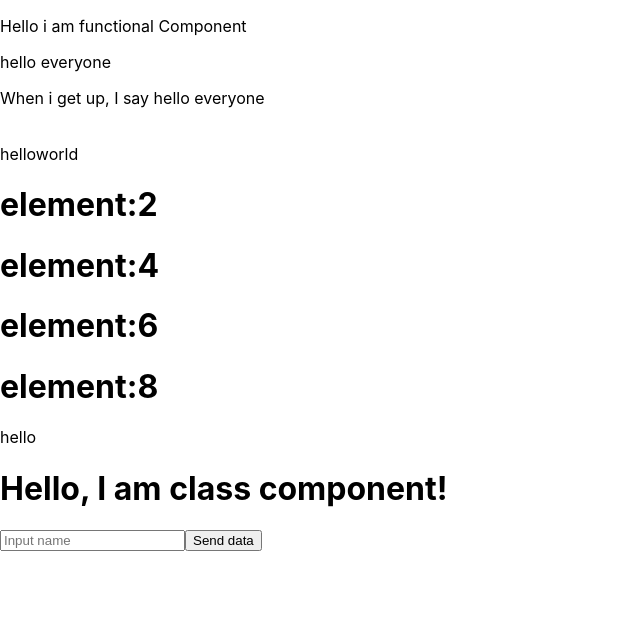
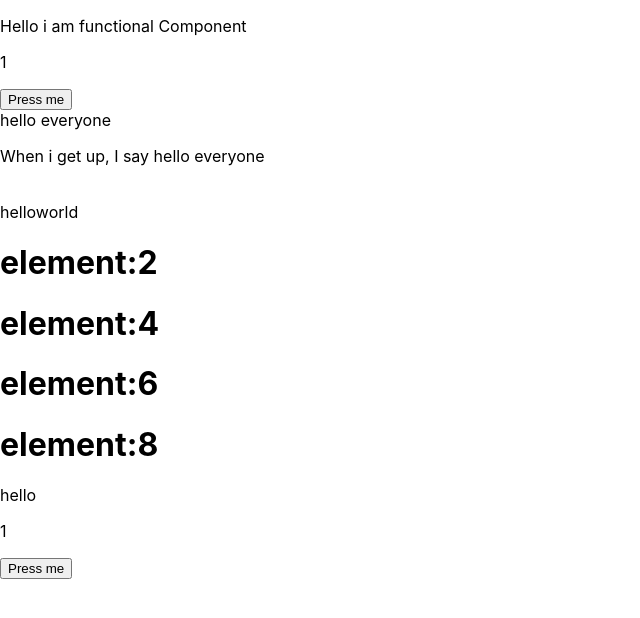
Before and after one commit to blackNumberThree/npm, a React (Create React App) app: page / in a window 1280 px wide. Shown: the top 618 px of the page, without its empty margins (0-640 px from the left). Built offline with nearby package versions, Linux system fonts and the light colour scheme.

Commit message:
add wrong state

```diff
--- a/src/App/ClassComponent.jsx
+++ b/src/App/ClassComponent.jsx
@@ -1,24 +1,48 @@
-import React, { Component } from "react";
+// import React, { Component } from "react";
+
+// export class ClassComponent extends Component {
+//   // state = { somevalue: 32 };
+//   // nameRef = React.createRef();
+//   // handlerSubmit = (event) => {
+//   //   event.preventDefault();
+//   //   let input = this.nameRef.current;
+//   //   console.log(input);
+//   // };
+//   render() {
+//     return (
+//       <>
+//         <h1>Hello, I am class component!</h1>
+//         {/* <input
+//           type="text"
+//           placeholder="Input name"
+//           ref={this.nameRef}
+//           required
+//         />
+//         <input type="submit" value="Send data" onClick={this.handlerSubmit} /> */}
+//       </>
+//     );
+//   }
+// }
+
+import { Component } from "react";
 
 export class ClassComponent extends Component {
-  state = { somevalue: 32 };
-  nameRef = React.createRef();
-  handlerSubmit = (event) => {
-    event.preventDefault();
-    let input = this.nameRef.current;
-    console.log(input);
-  };
+  state = { number: 1 };
+
+  iterator() {
+    console.log(this);
+    // this.setState({ number: 2 });
+  }
+
   render() {
     return (
       <>
-        <h1>Hello, I am class component!</h1>
-        <input
-          type="text"
-          placeholder="Input name"
-          ref={this.nameRef}
-          required
-        />
-        <input type="submit" value="Send data" onClick={this.handlerSubmit} />
+        <p>{this.state.number}</p>
+        <button onClick={this.iterator}>Press me</button>
+
+        {/* <p>Hello I am ClassComponent</p>
+        <br />
+        <p>Hello I am ClassComponent</p> */}
       </>
     );
   }
--- a/src/App/FunctionalComponent.jsx
+++ b/src/App/FunctionalComponent.jsx
@@ -1,6 +1,8 @@
 import { useRef } from "react";
 
-export function FunctionalComponent() {
+export function FunctionalComponent(props) {
+  let number = 1;
+  // console.log(props);
   // const ref = useRef(0);
   // const handleSubmit = (event) => {
   /* Скасуємо реакцію оброблювача за замовченням */
@@ -10,9 +12,16 @@ export function FunctionalComponent() {
   // let fName = ref.current.value;
   // console.log(fName);
   // };
+  function iterator() {
+    number = number + 1;
+  }
 
   return (
-    <p>Hello i am functional Component</p>
+    <>
+      <p>Hello i am functional Component</p>
+      <p>{number}</p>
+      <button onClick={iterator}>Press me</button>
+    </>
     // <form onSubmit={handleSubmit}>
     //   <input type="text" id="userName" ref={ref} />
     //   <input type="submit" value="Click me" />
```
